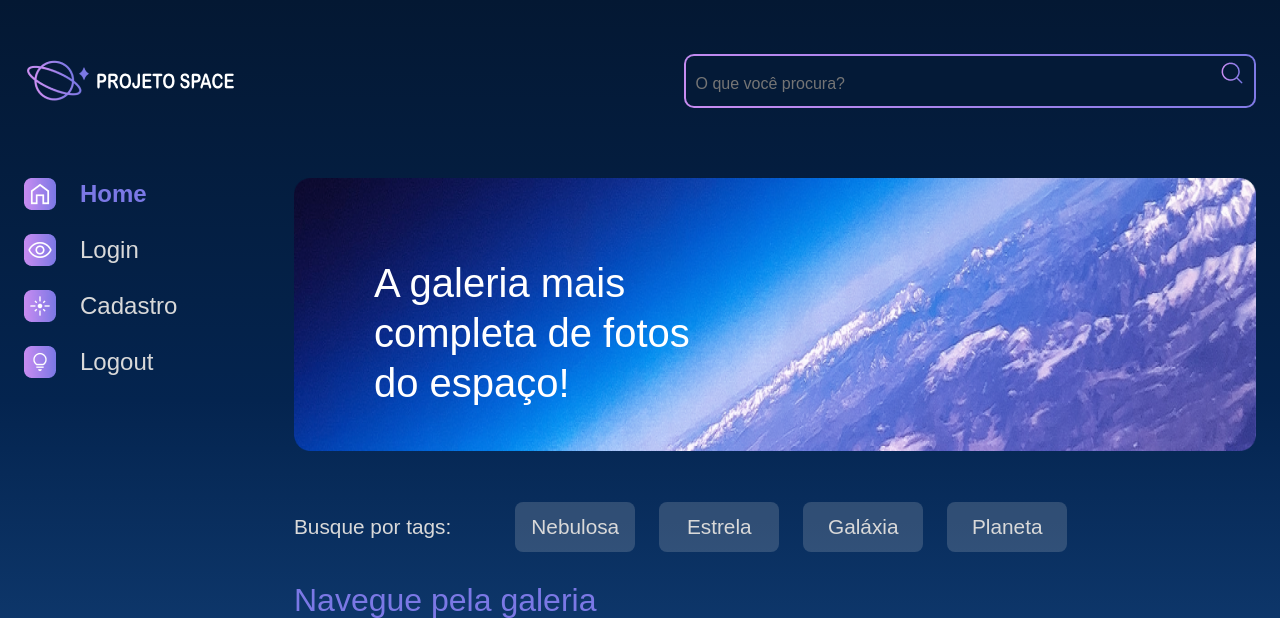
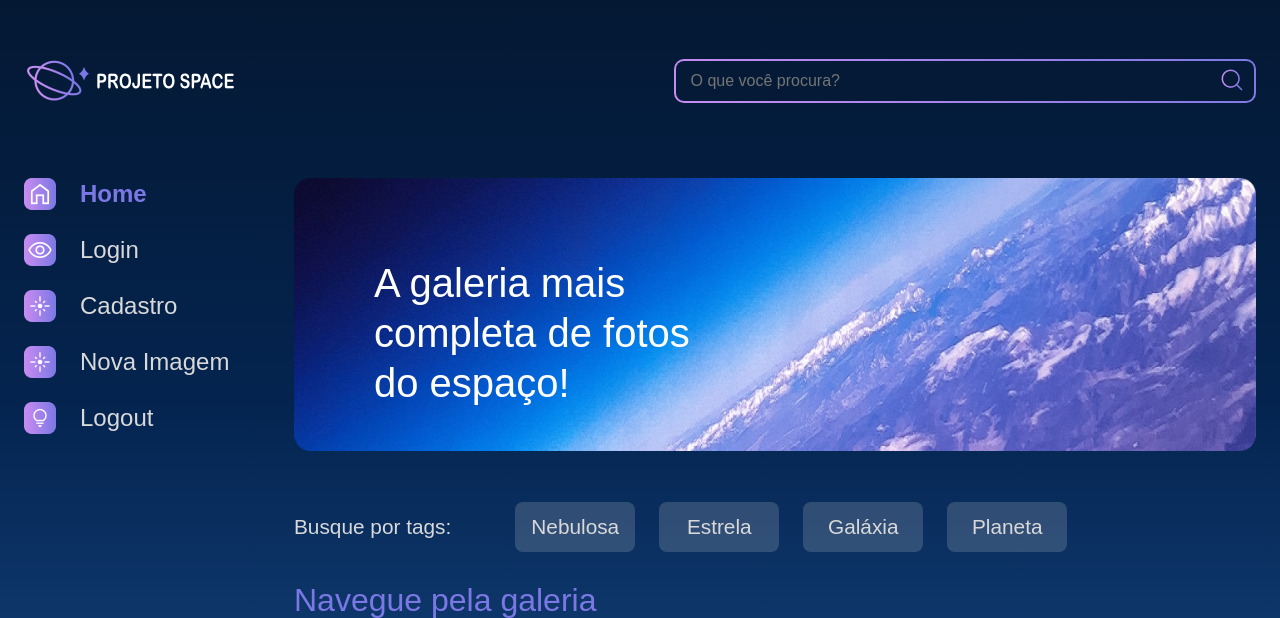
Before and after one commit to eanicomaco/projeto-django, a Django app: page / in a window 1280 px wide. Shown: the top 618 px of the page. Run offline with Django 5.2, Linux system fonts and the light colour scheme; data that the repository does not hold is empty.

Commit message:
ajusta rotas e design do buscador

```diff
--- a/apps/galeria/urls.py
+++ b/apps/galeria/urls.py
@@ -1,9 +1,8 @@
 from django.urls import path
 from apps.galeria.views import index, imagem, buscar
-# from galeria.views import imagem --> pode ser feito de forma simplificada, conf. acima
 
 urlpatterns = [
     path('', index, name='index'),
-    path('imagem/<int:foto_id>', imagem, name='imagem'),
+    path('imagem/<int:foto_id>/show', imagem, name='imagem.show'),
     path('buscar/', buscar, name='buscar'),
 ]
--- a/templates/apps/galeria/index.html
+++ b/templates/apps/galeria/index.html
@@ -15,7 +15,7 @@
                             {% if cards %}
                                 {% for fotografia in cards %}
                                     <li class="card">
-                                        <a href="{% url 'imagem' fotografia.id %}">
+                                        <a href="{% url 'imagem.show' fotografia.id %}">
                                             {% if fotografia.foto == '' or fotografia.foto == null %}
                                                 <img class="card__imagem" src="{% static '/assets/imagens/galeria/not-found.png' %}" alt="foto">
                                             {% else %}
--- a/templates/partials/_header.html
+++ b/templates/partials/_header.html
@@ -4,9 +4,9 @@
     <div class="cabecalho__busca">
         <div class="busca__fundo">
             <form action="{% url 'buscar' %}" method="get">
-                <input class="busca__input" type="text" name="buscar" placeholder="O que você procura?" style="color:#fff">
+                <input class="busca__input" type="text" name="buscar" placeholder="O que você procura?" style="color:#fff;padding: 8px 15px;margin-bottom: 0;">
                 <button type="submit" style="background-color:transparent;border:none;">
-                    <img class="busca__icone" src="{% static '/assets/ícones/1x/search.png' %}" alt="ícone de search">
+                    <img class="busca__icone" src="{% static '/assets/ícones/1x/search.png' %}" alt="ícone de search", style="margin-bottom: -10px;">
                 </button>
             </form>
         </div>
--- a/templates/partials/_menu_lateral.html
+++ b/templates/partials/_menu_lateral.html
@@ -4,6 +4,7 @@
         <a href="{% url 'index' %}"><img src="{% static '/assets/ícones/1x/Home - ativo.png' %}"> Home</a>
         <a href="{% url 'login' %}"><img src="{% static '/assets/ícones/1x/Mais vistas - ativo.png' %}"> Login</a>
         <a href="{% url 'cadastro' %}"><img src="{% static '/assets/ícones/1x/Novas - ativo.png' %}"> Cadastro</a>
+        <a href="#"><img src="{% static '/assets/ícones/1x/Novas - ativo.png' %}"> Nova Imagem</a>
         <a href="{% url 'logout' %}"><img src="{% static '/assets/ícones/1x/Surpreenda-me - ativo.png' %}"> Logout</a>
     </nav>
 </section>
```
